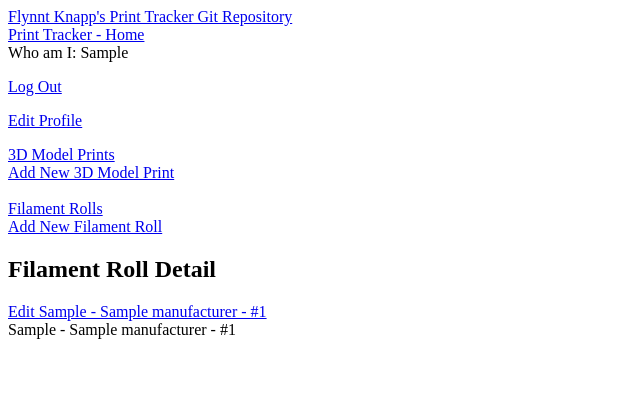
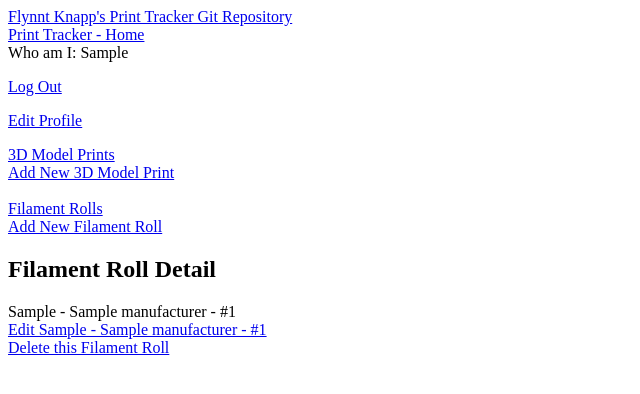
Before and after one commit to brucestull/three-d-print-tracker, a Django app: page /prints/rolls/1/ in a window 1280 px wide. Shown: the top 394 px of the page, without its empty margins (0-640 px from the left). Run offline with Django 3.2, Linux system fonts and the light colour scheme; a user stored in the database is signed in; tables that the repository leaves empty hold one stand-in row (values such as "Sample post").

Commit message:
Full set of views for 'ModelPrint' and 'FilamentRoll' are implemented

```diff
--- a/prints/urls.py
+++ b/prints/urls.py
@@ -30,6 +30,11 @@ urlpatterns = [
         'rolls/<int:pk>/edit/',
         views.FilamentRollUpdateView.as_view(),
         name='roll_edit'
+    ),
+    path(
+        'rolls/<int:pk>/delete/',
+        views.FilamentRollDeleteView.as_view(),
+        name='roll_delete'
     ),
     #================================================================
 
--- a/prints/views.py
+++ b/prints/views.py
@@ -59,7 +59,6 @@ class FilamentRollDetailView(LoginRequiredMixin, DetailView):
     template_name = 'filament_roll_detail.html'
 
 
-# class FilamentRollUpdateView(LoginRequiredMixin, UserPassesTestMixin, UpdateView):
 class FilamentRollUpdateView(LoginRequiredMixin, UpdateView):
     model = FilamentRoll
     template_name = 'filament_roll_edit.html'
@@ -68,15 +67,11 @@ class FilamentRollUpdateView(LoginRequiredMixin, UpdateView):
        'material',
     ]
 
-    # def test_func(self):
-    #     """
-    #     Returns `True` if `self.request.user` is `model_print.creator`. In other words, returns `True` if the user requesting to update the `ModelPrint` is the user who is associated with the `ModelPrint`.
-    #     """
-    #     print('test_func() called:')
-    #     the_object = self.get_object()
-    #     print('Object type: ', type(the_object))
-    #     return True
-    #     return self.request.user == model_print.creator
+
+class FilamentRollDeleteView(LoginRequiredMixin, DeleteView):
+    model = FilamentRoll
+    template_name ='filament_roll_delete.html'
+    success_url = reverse_lazy('prints:rolls')
 #================================================================
 
 
--- a/templates/filament_roll_detail.html
+++ b/templates/filament_roll_detail.html
@@ -5,7 +5,8 @@
 {% block content %}
 
 <h2>Filament Roll Detail</h1>
+    {{ filamentroll }}<br>
+
     <a href={% url 'prints:roll_edit' filamentroll.id %}>Edit {{ filamentroll }}</a><br>
-{{ filamentroll }}
-
+    <a href={% url 'prints:roll_delete' filamentroll.id %}>Delete this Filament Roll</a><br>
 {% endblock %}
```
Also changed, not shown: templates/filament_roll_delete.html (added, +14 -0 lines).
